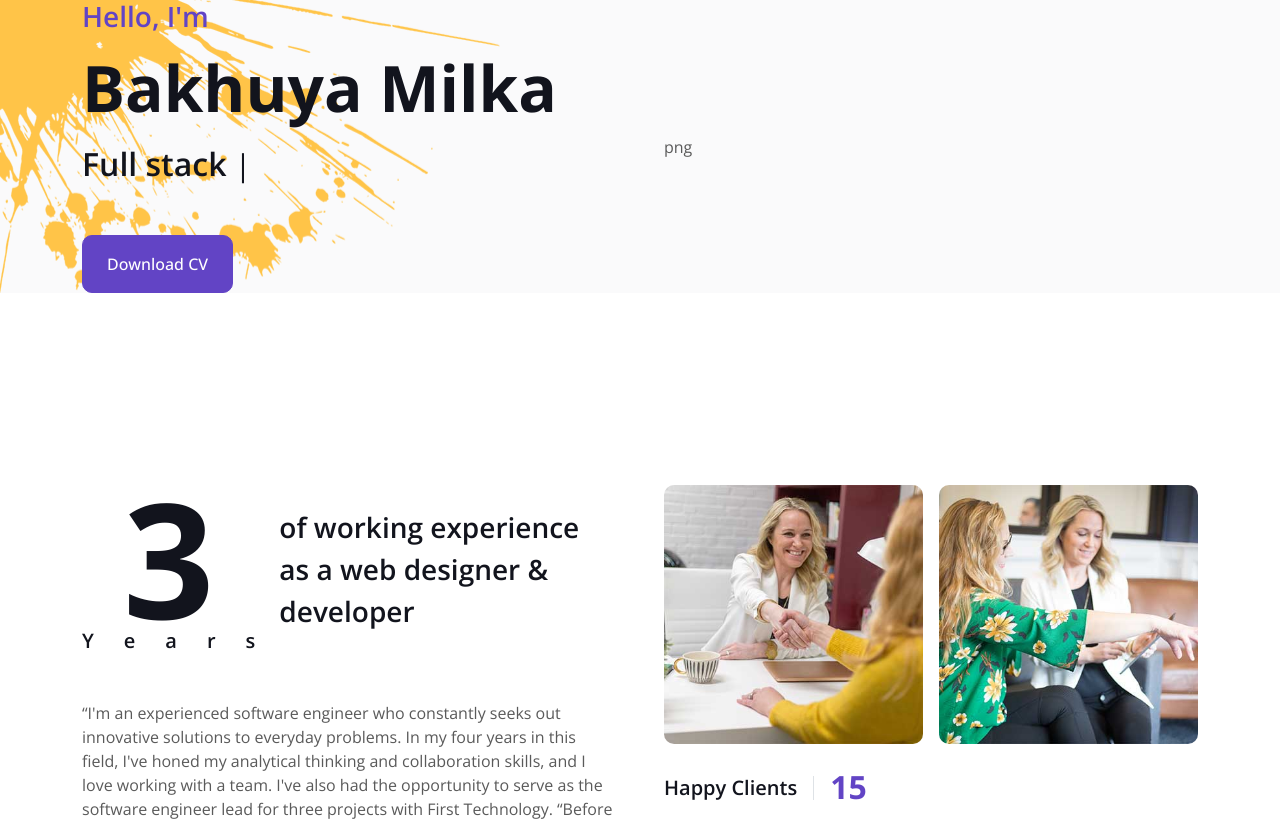
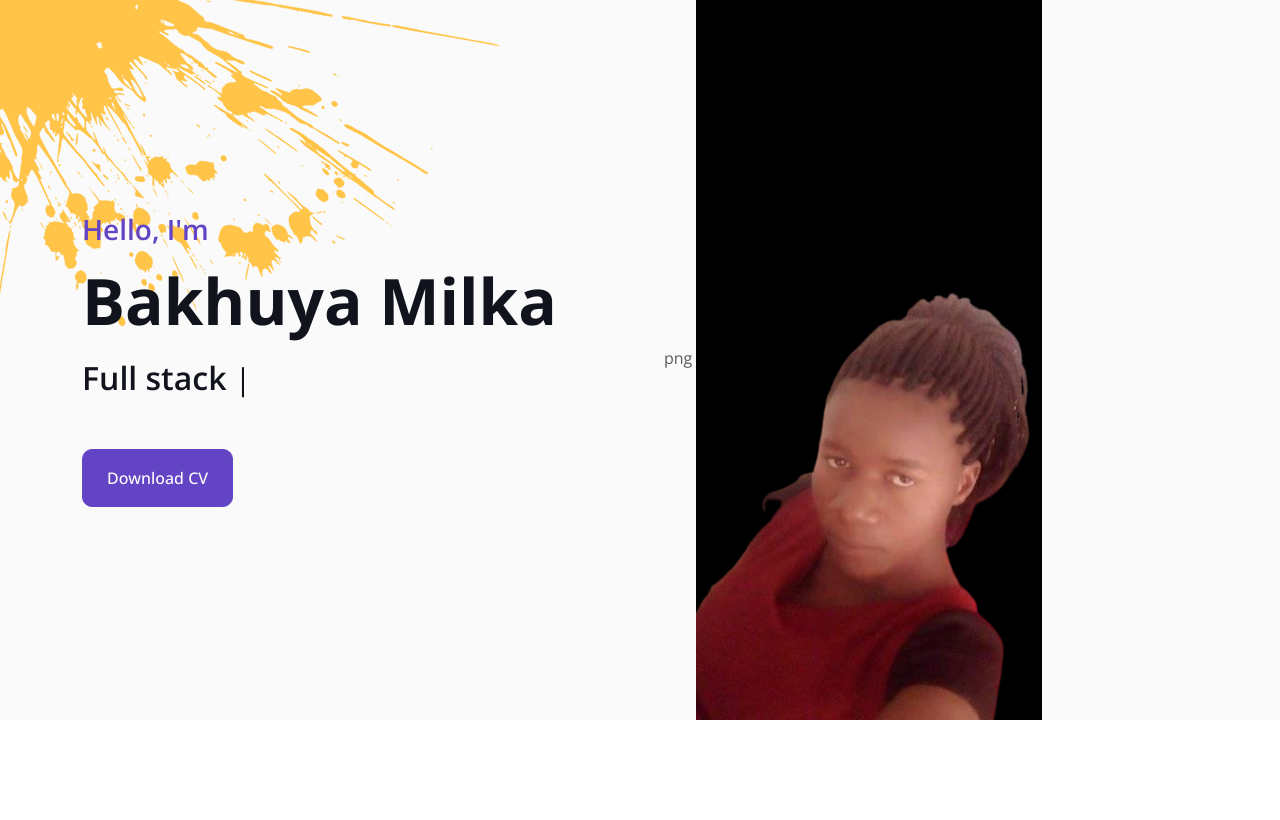
Before and after one commit to Treminous/Port_folio, a plain HTML site: page index.html in a window 1280 px wide. Shown: the top 820 px of the page. Drawn offline with nearby package versions, Linux system fonts and the light colour scheme.

Commit message:
Change image extension

```diff
--- a/index.html
+++ b/index.html
@@ -90,7 +90,7 @@
                     </div>
                 </div>
                 <div class="col-lg-6">png
-                    <img class="img-fluid" src="photo.jpg." alt="">
+                    <img class="img-fluid" src="photo.jpg" alt="">
                 </div>
             </div>
         </div>
```
